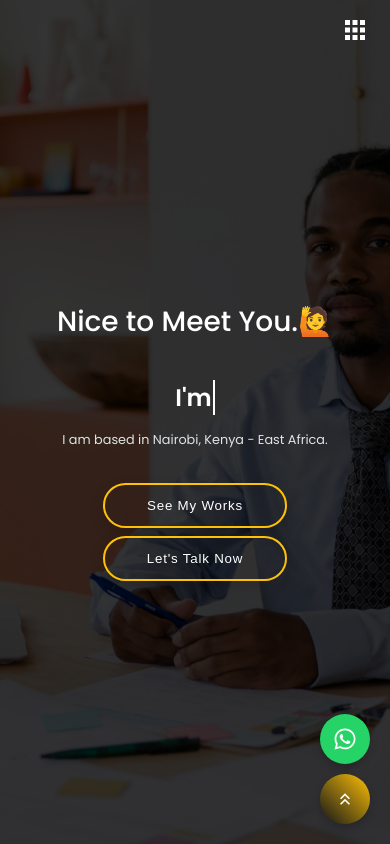
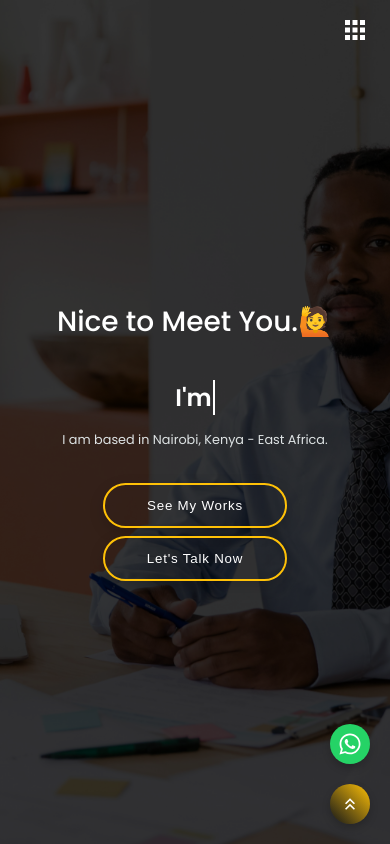
Before and after one commit to JOHNINDAKWA/joseph-kulundu-portfolio, a React (Create React App) app: page / in a window 390 px wide. Shown: the top 844 px of the page. Built offline with nearby package versions, Linux system fonts and the light colour scheme.

Commit message:
adjusted the header in small screens

```diff
--- a/src/components/Footer/Footer.css
+++ b/src/components/Footer/Footer.css
@@ -39,8 +39,8 @@
   border: none;
   border-radius: 50%;
   font-size: 24px;
-  width: 50px;
-  height: 50px;
+  width: 40px;
+  height: 40px;
   display: flex;
   align-items: center;
   justify-content: center;
@@ -63,18 +63,18 @@
   border: none;
   border-radius: 50%;
   font-size: 20px;
-  width: 50px;
-  height: 50px;
+  width: 40px;
+  height: 40px;
   display: flex;
   align-items: center;
   justify-content: center;
   box-shadow: 0 4px 8px rgba(0, 0, 0, 0.2);
   cursor: pointer;
-  transition: background 0.3s, transform 0.3s;
+  transition: background 0.6s, transform 0.5s;
 }
 
 .back-to-top:hover {
-  transform: rotate(360deg);
+  transform: rotate(1080deg);
   background: linear-gradient(45deg, #ffc107, #111418);
 }
 
```
